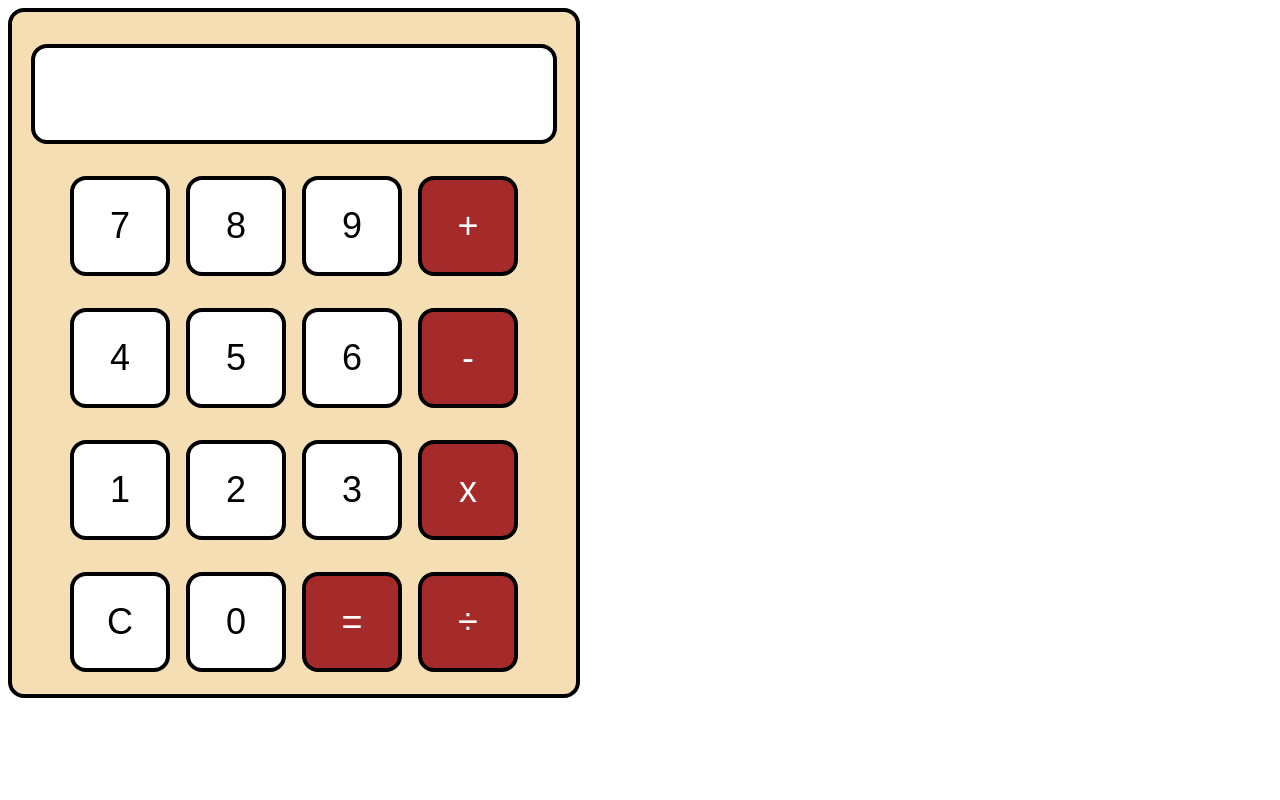
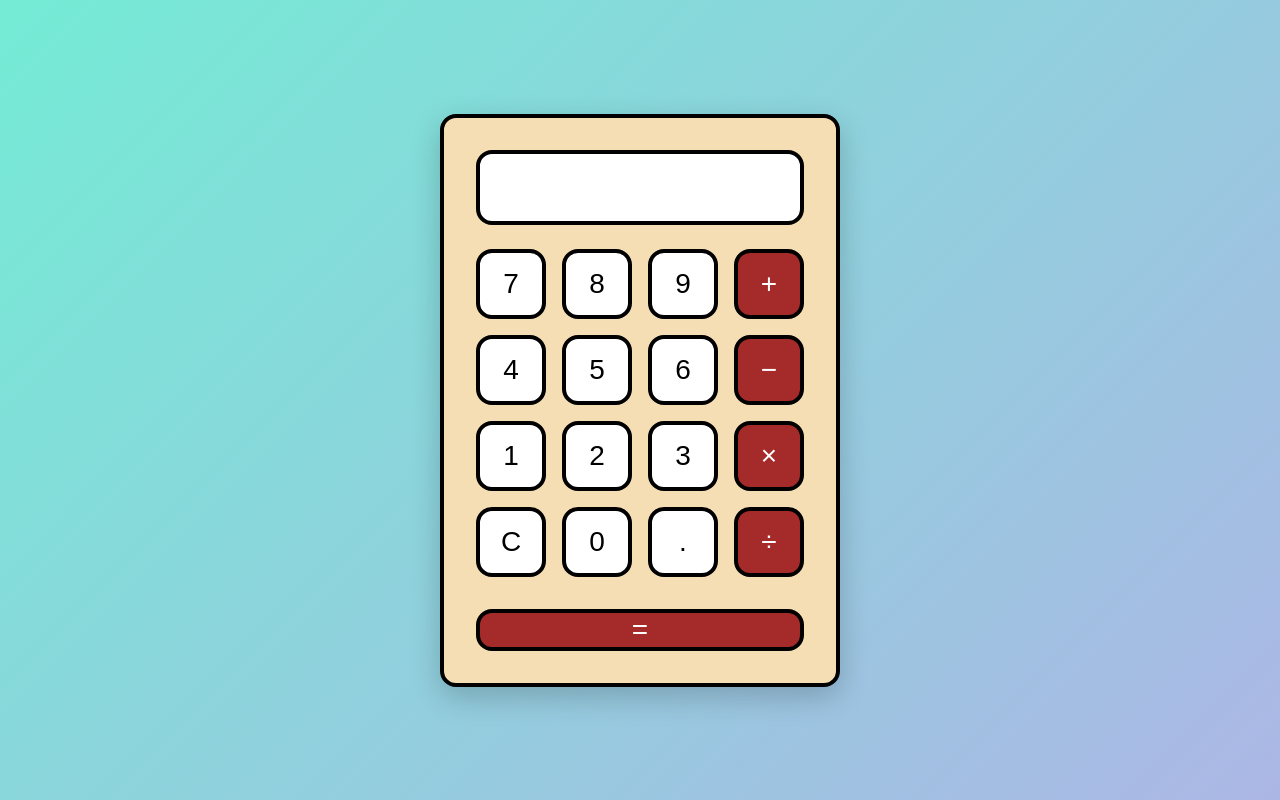
Before and after one commit to KrakenByte/calculator, a plain HTML site: page index.html in a window 1280 px wide. Drawn offline with Linux system fonts and the light colour scheme.

Commit message:
Added period "." for decimal number, and improved UI

```diff
--- a/index.html
+++ b/index.html
@@ -1,44 +1,42 @@
 <!DOCTYPE html>
 <html lang="en">
 <head>
-    <meta charset="UTF-8">
-    <meta name="viewport" content="width=device-width, initial-scale=1.0">
-    <title>Document</title>
-    <link href="style.css" rel="stylesheet">
+  <meta charset="UTF-8" />
+  <meta name="viewport" content="width=device-width, initial-scale=1.0"/>
+  <title>Calculator</title>
+  <link rel="stylesheet" href="style.css" />
 </head>
 <body>
   <div class="calculator">
-        <div class="io-container">
-            <input class="io" type="text" disabled>
-        </div>
+    <input class="io" type="text" disabled />
     <div class="operations-container">
       <div class="keys-row">
         <button>7</button>
         <button>8</button>
         <button>9</button>
-                <button class="plus-key special">+</button>
+        <button class="special">+</button>
       </div>
       <div class="keys-row">
         <button>4</button>
         <button>5</button>
         <button>6</button>
-                <button class="minus-key special">-</button>
+        <button class="special">−</button>
       </div>
       <div class="keys-row">
         <button>1</button>
         <button>2</button>
         <button>3</button>
-                <button class="multiply-key special">x</button>
+        <button class="special">×</button>
       </div>
       <div class="keys-row">
         <button>C</button>
         <button>0</button>
+        <button>.</button>
+        <button class="special">÷</button>
+      </div>
       <button class="equals-key special">=</button>
-                <button class="divide-key special">÷</button>
     </div>
+    <script src="script.js"></script>
   </div>
-    </div>
-
-    <script src="script.js"></script>
 </body>
 </html>
--- a/script.js
+++ b/script.js
@@ -6,15 +6,19 @@ container.addEventListener("click", function(e) {
     if(target.tagName !== "BUTTON") return;
 
     let value = target.textContent;
-    if (io.value === "Error.") io.value = "";
+    if (io.value === "Error." || io.value === "Infinity"||  io.value === "-Infinity" || io.value === "undefined") io.value = "";
 
     if (value === "C") {
         io.value = "";
         console.log("cleared.");
     } else if (value === "=") {
         try {
-            const expression = io.value.replace(/x/g, "*").replace(/÷/g, "/");
-            io.value = Function("return " + expression)();
+            const expression = io.value
+            .replace(/×/g, "*")
+            .replace(/÷/g, "/")
+            .replace(/−/g, "-");
+            const result = Function("return " + expression)();
+            io.value = parseFloat(result.toFixed(9));
         } catch {
             io.value = "Error.";
         }
--- a/style.css
+++ b/style.css
@@ -1,60 +1,82 @@
+* {
+  box-sizing: border-box;
+}
+
 body {
-    font-family:'Franklin Gothic Medium', 'Arial Narrow', Arial, sans-serif;
+  font-family: Arial, sans-serif;
+  display: flex;
+  justify-content: center;
+  align-items: center;
+  height: 100vh;
+  margin: 0;
+  background: linear-gradient(135deg, #74ebd5, #acb6e5);
 }
+
 .calculator {
   display: flex;
   flex-direction: column;
-    width: 500px;
-    height: 650px;
-    justify-content: space-between;
-    align-items: center;
+  width: 400px;
   padding: 2rem;
-    border: solid 4px black;
   background-color: wheat;
+  border: 4px solid black;
   border-radius: 1rem;
-    padding-bottom: 0rem;
+  box-shadow: 0 10px 30px rgba(0, 0, 0, 0.2);
+  gap: 1.5rem;
+}
+
+.io {
+  width: 100%;
+  height: 75px;
+  border: 4px solid black;
+  border-radius: 1rem;
+  font-size: 2.5rem;
+  text-align: right;
+  padding: 1rem;
+  background-color: white;
+  outline: none;
 }
 
 .operations-container {
-    width: 450px;
-    height: 500px;
   display: flex;
   flex-direction: column;
-    align-items: center;
-    gap: 2rem;
-    margin: 2rem;
+  gap: 1rem;
 }
 
 .keys-row {
   display: flex;
-    align-items: center;
   gap: 1rem;
 }
 
-.keys-row button {
-    font-size: 36px;
-    text-align: center;
-    width: 100px;
-    height: 100px;
-    border: black 4px solid;
+.keys-row button,
+.equals-key {
+  flex: 1;
+  font-size: 28px;
+  height: 70px;
+  border: 4px solid black;
   background-color: white;
+  color: black;
+  border-radius: 1rem;
   cursor: pointer;
-    border-radius: 1rem;
+  transition: background-color 0.2s ease;
 }
 
-.keys-row .special {
+.keys-row button.special,
+.equals-key.special {
   background-color: brown;
   color: white;
 }
 
-.io {
-    width: 500px;
-    height: 75px;
-    border: black 4px solid;
-    background-color: white;
-    border-radius: 1rem;
-    font-size: 2.5rem;
-    text-align: right;
-    padding-right: 1rem;
-    padding-top: 1rem;
+
+.keys-row button:hover,
+.equals-key:hover {
+  background-color: #eee;
 }
+
+.special:hover {
+  background-color: darkred;
+}
+
+.equals-key {
+  margin-top: 1rem;
+  width: 100%;
+}
```
Lines whose indentation alone changed are shown as unchanged.
